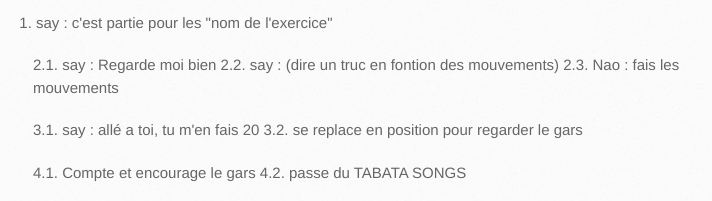
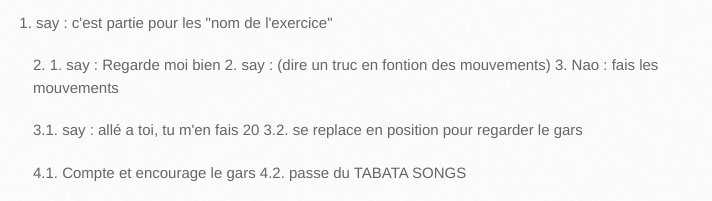
Before and after one commit to julien-leroy/naofit, a plain HTML site: page index.html in a window 1280 px wide. Shown: the part 374-575 px from the top of the page, 137-849 px from the left. Drawn offline with Linux system fonts and the light colour scheme.

```diff
--- a/index.html
+++ b/index.html
@@ -40,9 +40,10 @@
 <li>say : c'est partie pour les "nom de l'exercice"</li>
 </ol>
 
-<p>2.1. say : Regarde moi bien
-2.2. say : (dire un truc en fontion des mouvements)
-2.3. Nao : fais les mouvements</p>
+<p>2.
+    1. say : Regarde moi bien
+    2. say : (dire un truc en fontion des mouvements)
+    3. Nao : fais les mouvements</p>
 
 <p>3.1. say : allé a toi, tu m'en fais 20
 3.2. se replace en position pour regarder le gars</p>
--- a/params.json
+++ b/params.json
@@ -1 +1 @@
-{"name":"Naofit","tagline":"Fitness programme for NAO","body":"# NaoFit\r\nFitness programme for NAO\r\n\r\n## Fitness programme contruction :\r\n\r\n1. say : c'est partie pour les \"nom de l'exercice\"\r\n\r\n2.1. say : Regarde moi bien\r\n2.2. say : (dire un truc en fontion des mouvements)\r\n2.3. Nao : fais les mouvements\r\n\r\n3.1. say : allé a toi, tu m'en fais 20\r\n3.2. se replace en position pour regarder le gars\r\n\r\n4.1. Compte et encourage le gars\r\n4.2. passe du TABATA SONGS\r\n\r\n5.1. Applaudie\r\n5.2. Félicite","google":"","note":"Don't delete this file! It's used internally to help with page regeneration."}
+{"name":"Naofit","tagline":"Fitness programme for NAO","body":"# NaoFit\r\nFitness programme for NAO\r\n\r\n## Fitness programme contruction :\r\n\r\n1. say : c'est partie pour les \"nom de l'exercice\"\r\n\r\n2.\r\n    1. say : Regarde moi bien\r\n    2. say : (dire un truc en fontion des mouvements)\r\n    3. Nao : fais les mouvements\r\n\r\n3.1. say : allé a toi, tu m'en fais 20\r\n3.2. se replace en position pour regarder le gars\r\n\r\n4.1. Compte et encourage le gars\r\n4.2. passe du TABATA SONGS\r\n\r\n5.1. Applaudie\r\n5.2. Félicite","google":"","note":"Don't delete this file! It's used internally to help with page regeneration."}
```
